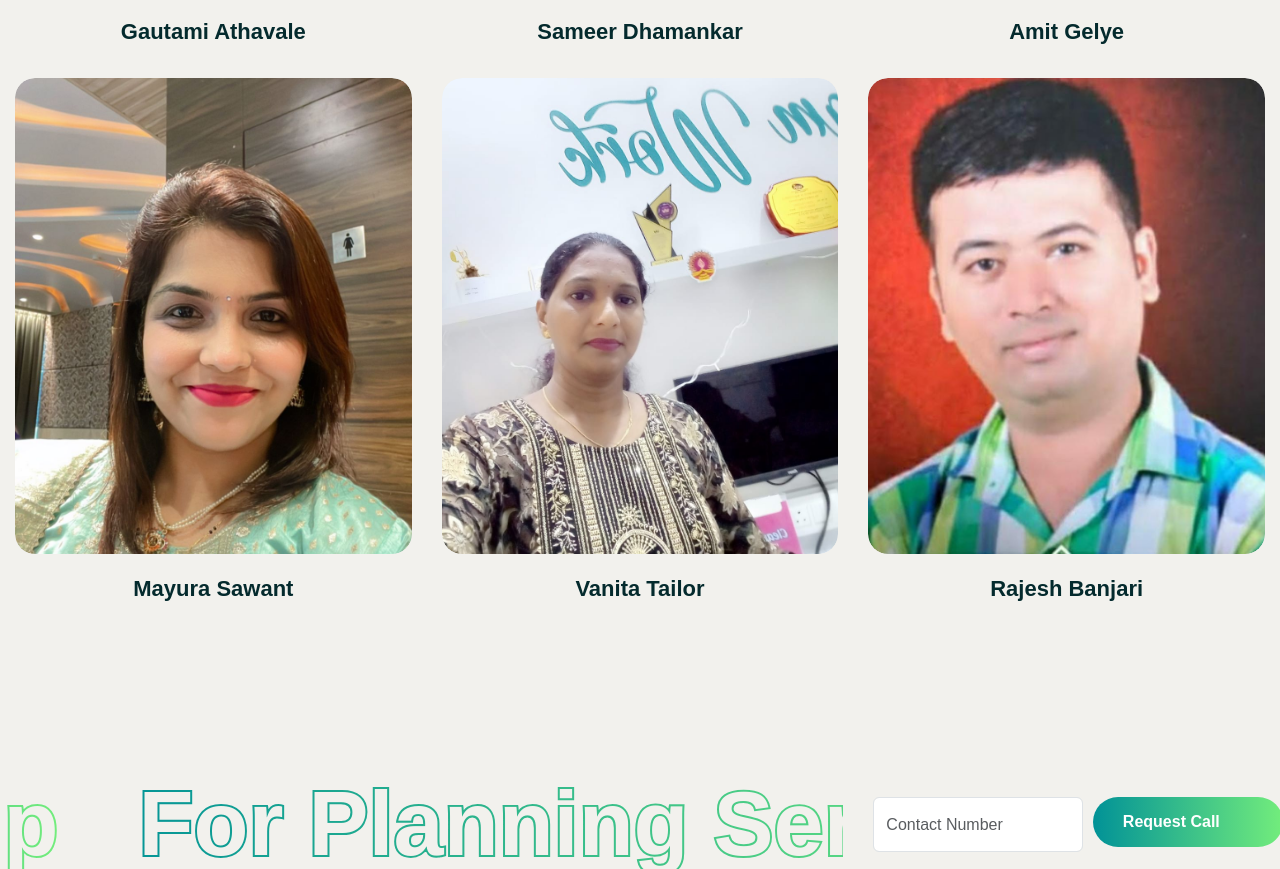
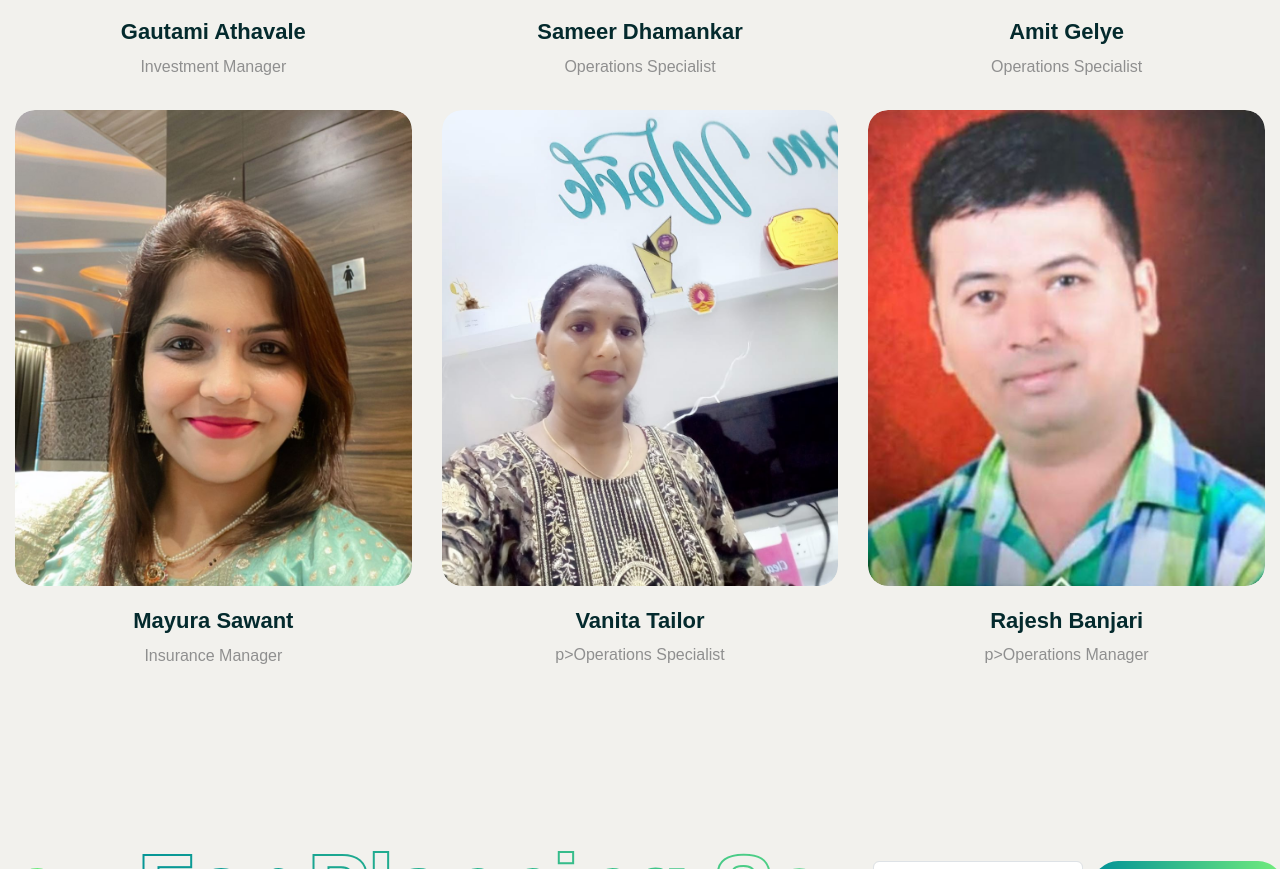
Before and after one commit to Harisha-001/optimus.com, a plain HTML site: page about.html in a window 1280 px wide. Shown: the part 5469-6338 px from the top of the page. Drawn offline with Linux system fonts and the light colour scheme; a web font is replaced by a local one.

Commit message:
Describe your changes here

```diff
--- a/about.html
+++ b/about.html
@@ -439,7 +439,7 @@
 
                         <div class="team-content">
                             <h3>Gautami Athavale</h3>
-                            <!-- <p></p> -->
+                            <p>Investment Manager</p>
                         </div>
                         <!-- Team Content End -->
                     </div>
@@ -459,7 +459,7 @@
 
                         <div class="team-content">
                             <h3>Sameer Dhamankar</h3>
-                            <!-- <p>project coordinator</p> -->
+                            <p>Operations Specialist</p>
                         </div>
                         <!-- Team Content End -->
                     </div>
@@ -479,6 +479,8 @@
 
                         <div class="team-content">
                             <h3>Amit Gelye</h3>
+                 <p>Operations Specialist</p>
+
                         </div>
                     </div>
                 </div>
@@ -496,6 +498,8 @@
 
                         <div class="team-content">
                             <h3>Mayura Sawant</h3>
+                              <p>Insurance Manager</p>
+
                         </div>
                     </div>
                 </div>
@@ -513,6 +517,7 @@
 
                         <div class="team-content">
                             <h3>Vanita Tailor</h3>
+                            p>Operations Specialist</p>
                         </div>
                     </div>
                 </div>
@@ -529,6 +534,7 @@
 
                         <div class="team-content">
                             <h3>Rajesh Banjari</h3>
+                            p>Operations Manager</p>
                         </div>
                     </div>
                 </div>
```
Also changed, not shown: index.html (+1 -1 lines).
